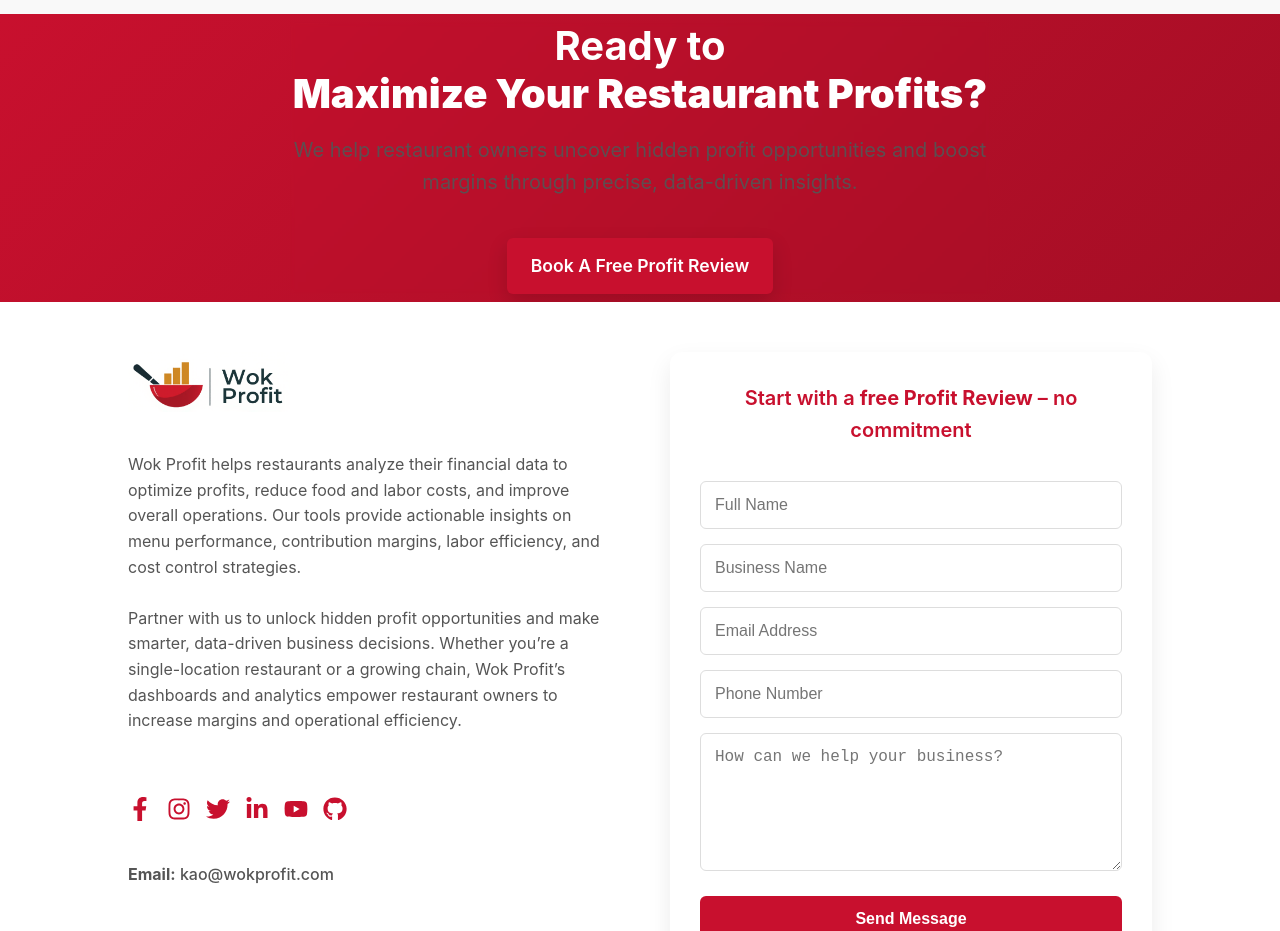
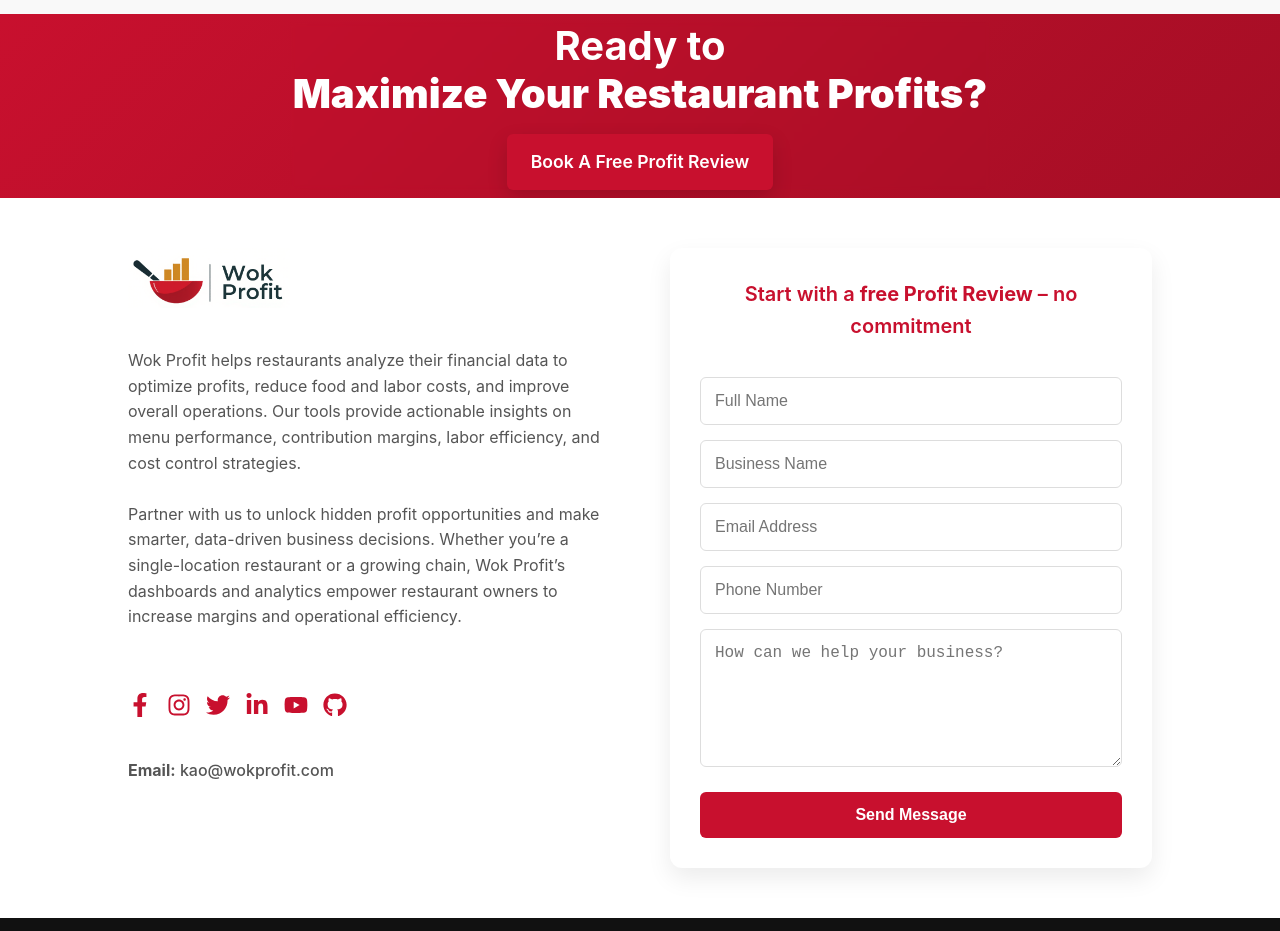
Before and after one commit to CodingKao/wokprofit-website, a React (Create React App) app: page / in a window 1280 px wide. Shown: the part 3460-4391 px from the top of the page. Built offline with nearby package versions, Linux system fonts and the light colour scheme.

Commit message:
revise cta

```diff
--- a/src/components/Contact/Contact.jsx
+++ b/src/components/Contact/Contact.jsx
@@ -36,9 +36,9 @@
             <a href="#" target="_blank" rel="noreferrer"><FaFacebookF /></a>
             <a href="#" target="_blank" rel="noreferrer"><FaInstagram /></a>
             <a href="#" target="_blank" rel="noreferrer"><FaTwitter /></a>
-            <a href="#" target="_blank" rel="noreferrer"><FaLinkedinIn /></a>
+            <a href="https://www.linkedin.com/in/kao-saelor/" target="_blank" rel="noreferrer"><FaLinkedinIn /></a>
             <a href="#" target="_blank" rel="noreferrer"><FaYoutube /></a>
-            <a href="https://github.com/YOUR_USERNAME" target="_blank" rel="noreferrer"><FaGithub /></a>
+            <a href="https://github.com/CodingKao" target="_blank" rel="noreferrer"><FaGithub /></a>
           </div>
 
           <div className="contact-info">
--- a/src/components/Cta/Cta.jsx
+++ b/src/components/Cta/Cta.jsx
@@ -9,9 +9,6 @@
         <h2 className="cta-title">
           Ready to <span>Maximize Your Restaurant Profits?</span>
         </h2>
-        <p className="cta-subtitle">
-          We help restaurant owners uncover hidden profit opportunities and boost margins through precise, data-driven insights.
-        </p>
         <a href="#contact" className="btn-primary">
           Book A Free Profit Review
         </a>
```
